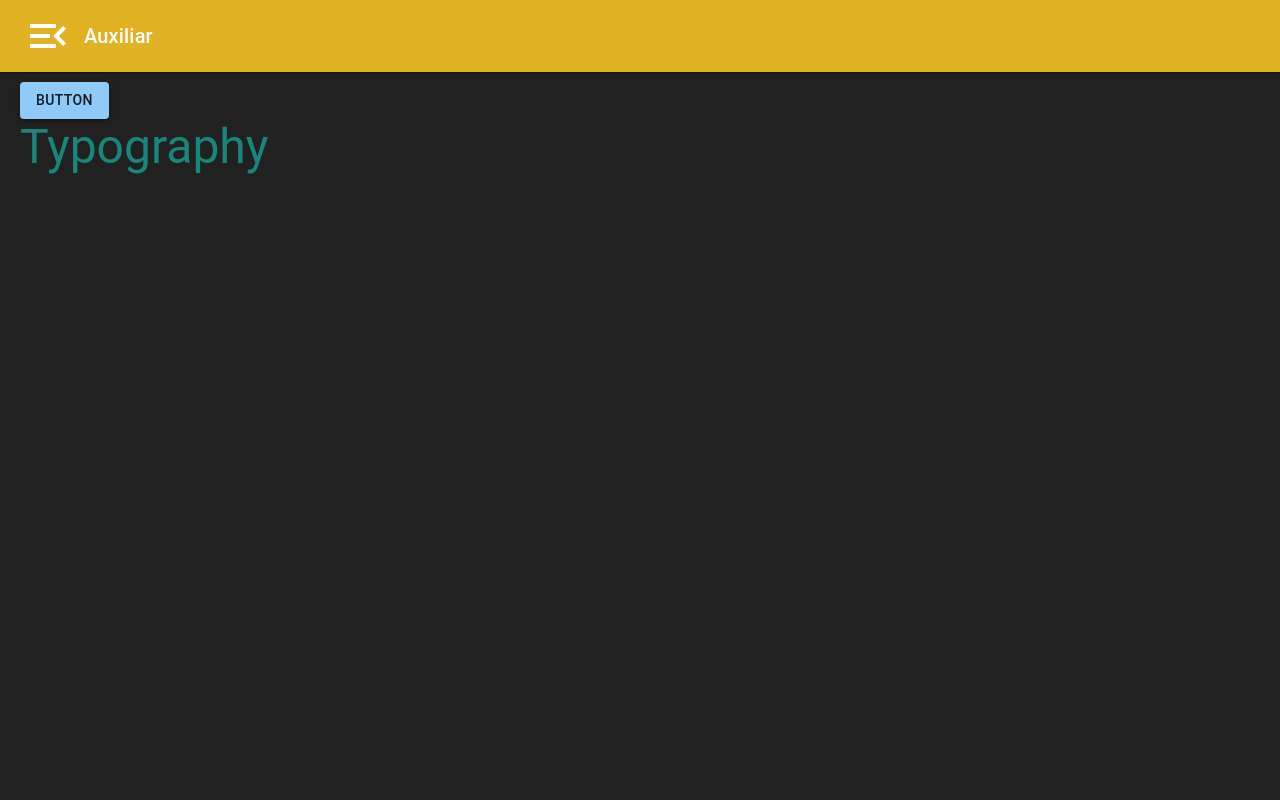
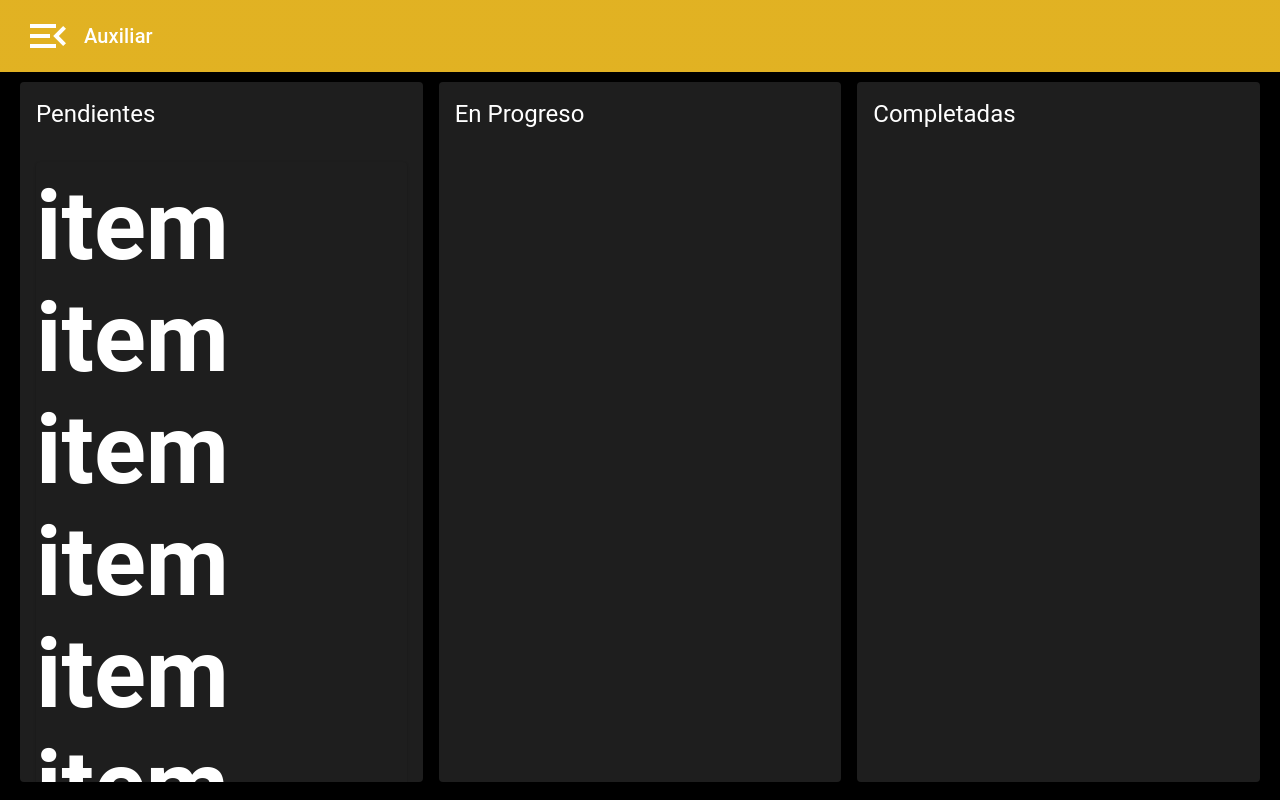
Before and after one commit to davidingles/open-jira, a Next.js app: page / in a window 1280 px wide. Built offline with nearby package versions, Linux system fonts and the light colour scheme.

Commit message:
añado la lista de entradas

```diff
--- /dev/null
+++ b/app/components/GridMesa.tsx
@@ -0,0 +1,30 @@
+'use client'
+import { Grid, Card, CardHeader, CardContent, Typography } from '@mui/material'
+import { ListaDeEntradas } from './ListaDeEntradas'
+
+export const GridMesa = () => {
+  return (
+    <Grid container spacing={2}>
+      <Grid item xs={12} sm={4}>
+        <Card sx={{ height: 'calc( 100vh - 100px)' }}>
+          <CardHeader title='Pendientes' />
+          <CardContent>
+            <Typography variant='h3' color='secondary'>
+              <ListaDeEntradas />
+            </Typography>
+          </CardContent>
+        </Card>
+      </Grid>
+      <Grid item xs={12} sm={4}>
+        <Card sx={{ height: 'calc( 100vh - 100px)' }}>
+          <CardHeader title='En Progreso' />
+        </Card>
+      </Grid>
+      <Grid item xs={12} sm={4}>
+        <Card sx={{ height: 'calc( 100vh - 100px)' }}>
+          <CardHeader title='Completadas' />
+        </Card>
+      </Grid>
+    </Grid>
+  )
+}
--- /dev/null
+++ b/app/components/ListaDeEntradas.tsx
@@ -0,0 +1,30 @@
+import { Paper, List } from '@mui/material'
+
+const paper1 = {
+  height: 'calc(100vh - 64px)',
+  overflow: 'scroll',
+  backgroundColor: 'transparent'
+}
+
+export const ListaDeEntradas = () => {
+  return (
+    <div>
+      <Paper sx={{ paper1 }}>
+        <List sx={{ opacity: 1 }}>
+          <h1>item</h1>
+          <h1>item</h1>
+          <h1>item</h1>
+          <h1>item</h1>
+          <h1>item</h1>
+          <h1>item</h1>
+          <h1>item</h1>
+          <h1>item</h1>
+          <h1>item</h1>
+          <h1>item</h1>
+          <h1>item</h1>
+          <h1>item</h1>
+        </List>
+      </Paper>
+    </div>
+  )
+}
--- a/app/components/SideBar.tsx
+++ b/app/components/SideBar.tsx
@@ -5,6 +5,7 @@ import AddLocationIcon from '@mui/icons-material/AddLocation'
 import CategoryIcon from '@mui/icons-material/Category'
 import { ContextoNavbar } from '../contexto/ctxUi/ContextoNavbar'
 import MenuOpenIcon from '@mui/icons-material/MenuOpen'
+import ListIcon from '@mui/icons-material/List';
 
 
 const menuItems = ['Inicio', 'Contacto', 'Nostros', 'Servicios', 'Productos']
@@ -19,12 +20,12 @@ export const SideBar = () => {
     <Drawer
       anchor='left'
       open={menuLateral}
-      onClose={() => console.log('close')}
+      onClose={() => closeSideBar()}
     >
       <Box sx={{ paddingRight: '2rem' }}>
         <Box sx={{ padding: '5px 10px' }}>
           <Button onClick={closeSideBar}>
-            <MenuOpenIcon sx={{ width: '3rem', height: '3rem' }} />
+            <ListIcon sx={{ width: '3rem', height: '3rem' }} />
           </Button>
           <Divider />
         </Box>
--- /dev/null
+++ b/app/contexto/ctxEntries/ContextoEntradas.tsx
@@ -0,0 +1,11 @@
+import { Entradas } from '@/app/interfaces/entradas';
+import { createContext } from 'react';
+
+
+interface ContextProps {
+
+    entradas: Entradas[]
+
+    }
+
+export const ContextoEntradas = createContext({} as ContextProps);
--- /dev/null
+++ b/app/contexto/ctxEntries/ProviderEntradas.tsx
@@ -0,0 +1,49 @@
+import { FC, useReducer } from 'react'
+import { ContextoEntradas} from './ContextoEntradas'
+import { entradasReducer } from './entradasReducer'
+import { Entradas } from '@/app/interfaces/entradas';
+import { v4 as uuidv4 } from 'uuid';
+
+export interface TipoDeEntradas {
+ entradas: Entradas[];
+}
+interface Props {
+ children?: JSX.Element | JSX.Element[];
+}
+const UI_INITIAL_STATE: TipoDeEntradas = {
+  entradas: [
+    {
+      _id: uuidv4(),
+      descripcion: 'Entrada 1',
+      fechaCreacion: Date.now(),
+      estado: 'en progreso',
+   },
+    {
+      _id: uuidv4(),
+      descripcion: 'Entrada 2',
+      fechaCreacion: Date.now() - 1000 * 60 * 60 * 24 * 2,
+      estado: 'pendiente',
+   },
+    {
+      _id: uuidv4(),
+      descripcion: 'Entrada 3',
+      fechaCreacion: Date.now() - 1000 * 60 * 60 * 24 * 3,
+      estado: 'terminado',
+   },
+ ],
+}
+
+export const ProviderEntradas:FC<Props> = ({ children }) => {
+
+const [state, dispatch] = useReducer(entradasReducer, UI_INITIAL_STATE)
+
+  console.log(state);
+
+ return (
+   <ContextoEntradas.Provider value={{
+     ...state,
+   }}>
+    {children}
+   </ContextoEntradas.Provider>
+)
+}
--- /dev/null
+++ b/app/contexto/ctxEntries/entradasReducer.ts
@@ -0,0 +1,21 @@
+import { TipoDeEntradas } from './ProviderEntradas'
+
+type TiposDeAcciones =
+  | { type: 'NombreDeLaAccion'}
+  | { type: 'NombreDeLaAccion'}
+
+export const entradasReducer = ( state: TipoDeEntradas, action: TiposDeAcciones): TipoDeEntradas => {
+
+  switch (action.type) {
+    // case 'NombreDeLaAccion':
+    //   return {
+    //     ...state,
+    //   }
+    // case 'NombreDeLaAccion':
+    //   return {
+    //     ...state,
+    //   }
+    default:
+      return state;
+  }
+}
--- /dev/null
+++ b/app/interfaces/entradas.ts
@@ -0,0 +1,8 @@
+export interface Entradas {
+  _id: string;
+  descripcion: string;
+  fechaCreacion: number;
+  estado: EntradaEstado;
+}
+
+type EntradaEstado = 'pendiente' | 'en progreso' | 'terminado';
--- a/app/layout.tsx
+++ b/app/layout.tsx
@@ -5,6 +5,7 @@ import { basicThemeLight, basicThemeDark } from './themes'
 import { Navbar } from './components/Navbar'
 import { SideBar } from './components/SideBar'
 import { ProviderNavbar } from './contexto/ctxUi/ProviderNavbar'
+import { ProviderEntradas } from './contexto/ctxEntries/ProviderEntradas'
 
 export default function RootLayout({
   children,
@@ -26,6 +27,7 @@ export default function RootLayout({
       </head>
 
       <body>
+        <ProviderEntradas>
           <ProviderNavbar>
             <ThemeProvider theme={basicThemeDark}>
               <CssBaseline />
@@ -34,6 +36,7 @@ export default function RootLayout({
                 {children}
             </ThemeProvider>
           </ProviderNavbar>
+        </ProviderEntradas>
       </body>
     </html>
   )
--- a/app/page.tsx
+++ b/app/page.tsx
@@ -1,13 +1,13 @@
 'use client'
 
-import { Button, Typography, Box } from '@mui/material'
+import { Button, Typography, Box, Grid } from '@mui/material'
+import { GridMesa } from './components/GridMesa'
 
 const PageHome = () => {
   return (
     <Box sx={{ flexFlow: 1 }}>
       <Box sx={{ padding: '10px 20px' }}>
-        <Button variant='contained'>Button</Button>
-        <Typography variant='h3' color='secondary'>Typography</Typography>
+        <GridMesa />
       </Box>
     </Box>
   )
--- a/app/themes/theme-dark.ts
+++ b/app/themes/theme-dark.ts
@@ -8,7 +8,7 @@ export const basicThemeDark = createTheme(
         mode: 'dark',
         background:
           {
-            default: grey[900]
+            default: 'black'
           },
         secondary:
       {
--- a/package.json
+++ b/package.json
@@ -20,9 +20,11 @@
     "next": "13.2.4",
     "react": "18.2.0",
     "react-dom": "18.2.0",
-    "typescript": "5.0.3"
+    "typescript": "5.0.3",
+    "uuid": "^9.0.0"
   },
   "devDependencies": {
+    "@types/uuid": "^9.0.1",
     "standard": "^17.0.0"
   }
 }
```
Also changed, not shown: 1 other file (tests, documents, lock files or other folders). Lines whose indentation alone changed are shown as unchanged.
